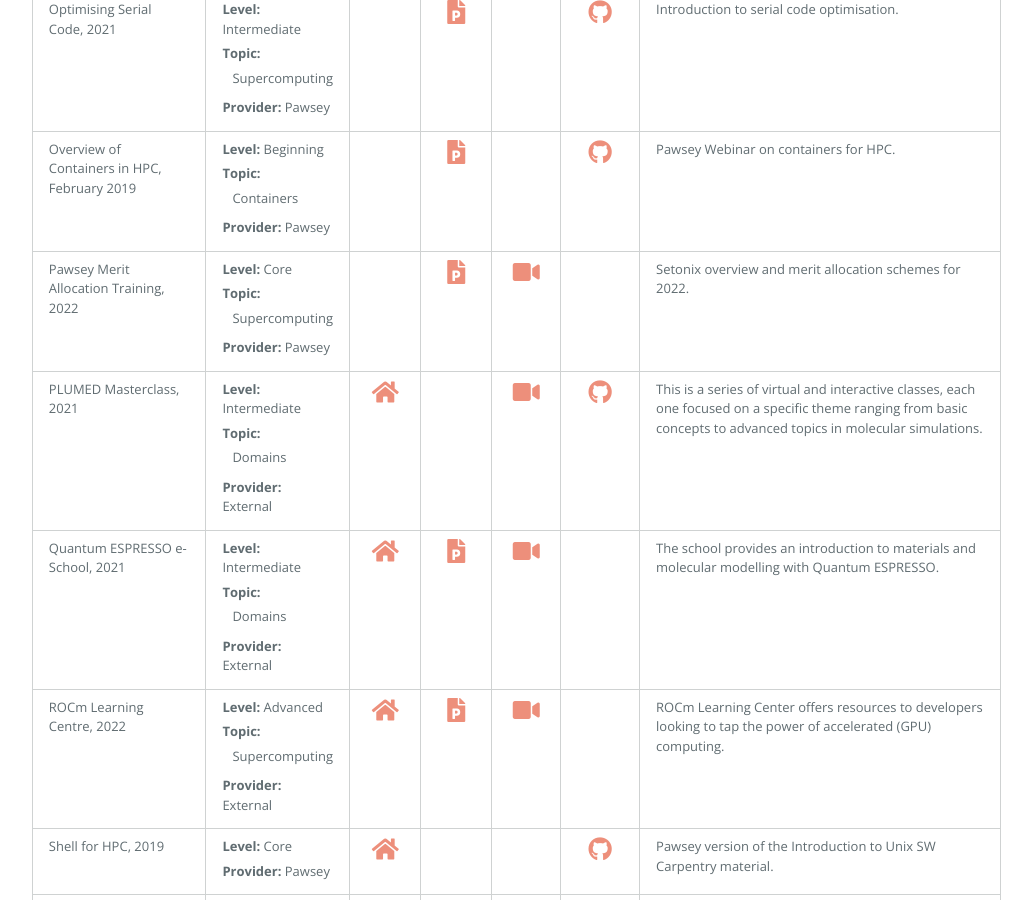
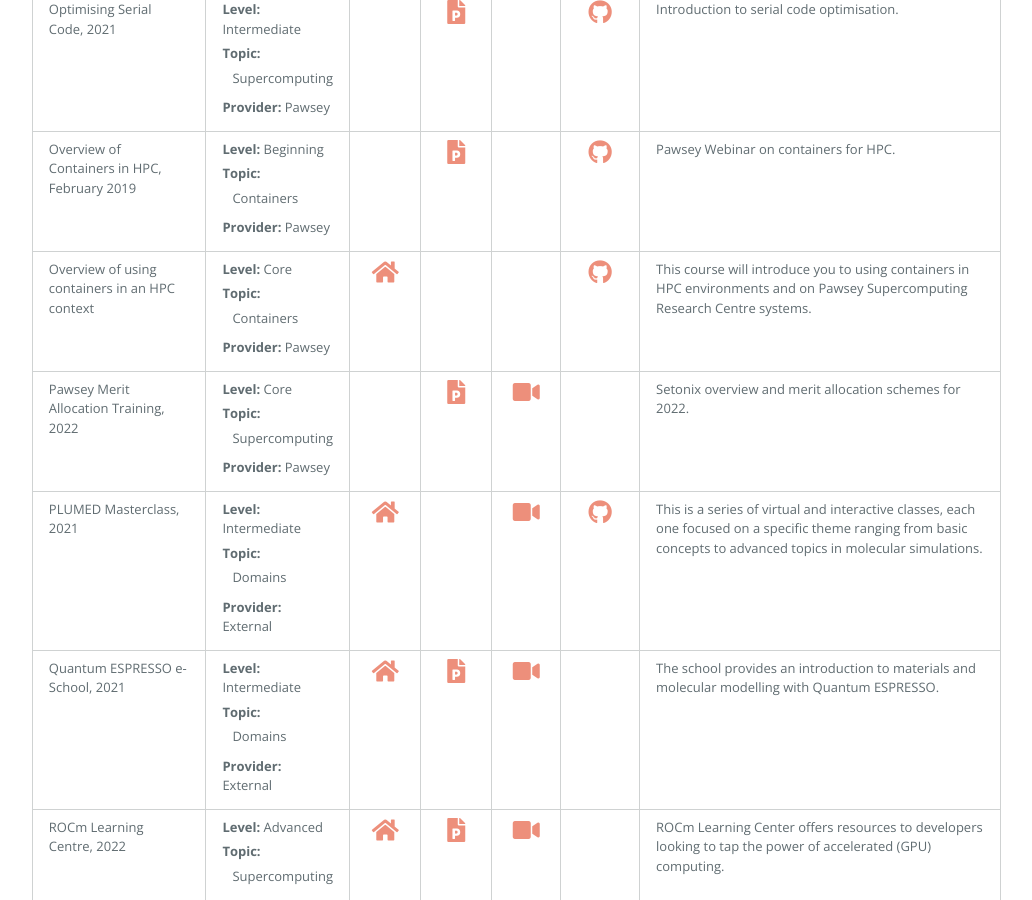
Before and after one commit to PawseySC/PawseySC.github.io, a Jekyll site: the page built from training.md, in a window 1280 px wide and 900 px high, scrolled down 3058 px. Shown: the whole window, without its empty margins (173-1205 px from the left). Built offline with Jekyll 4.4.1, drawn with Linux system fonts in a browser that asks for light colours; our own code applies the rules of GitHub Pages for plain Markdown files; the repository's description, which GitHub fills in, is left out.

Commit message:
Update links.yml

```diff
--- a/_data/links.yml
+++ b/_data/links.yml
@@ -300,3 +300,12 @@ tableData:
   provider: External
   url: https://www.ks.uiuc.edu/Training/Workshop/Urbana2021a
   vid: https://www.youtube.com/playlist?list=PLVtxC-hXzL14KzwZUx4ry9-siroDGoFFt
+- title: Overview of using containers in an HPC context
+  description: This course will introduce you to using containers in HPC environments and on Pawsey Supercomputing Research Centre systems.
+  pageName: training.md
+  level: Core
+  topic: Containers
+  provider: Pawsey
+  url: https://pawseysc.github.io/hpc-container-training
+  vid:
+  git: https://github.com/PawseySC/hpc-container-training
```
